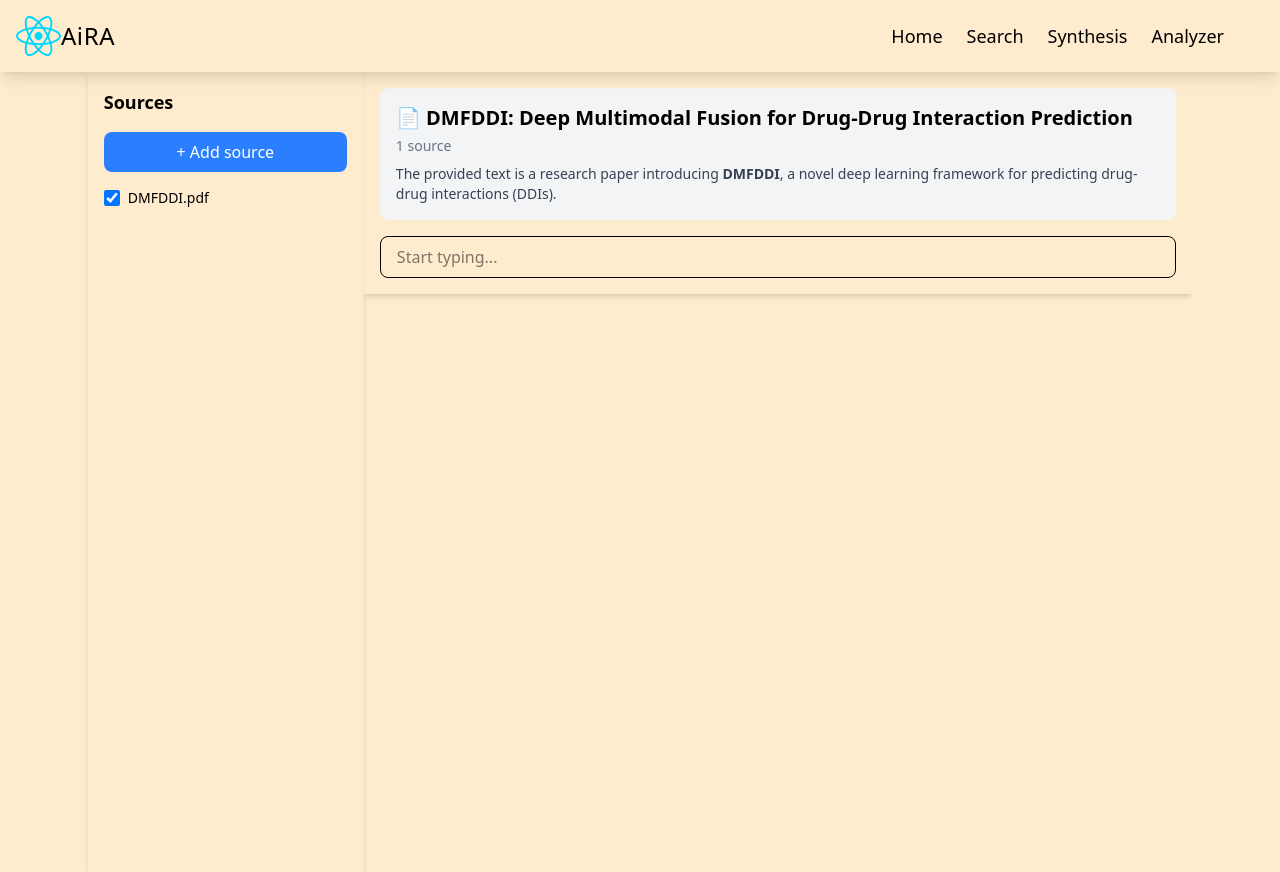
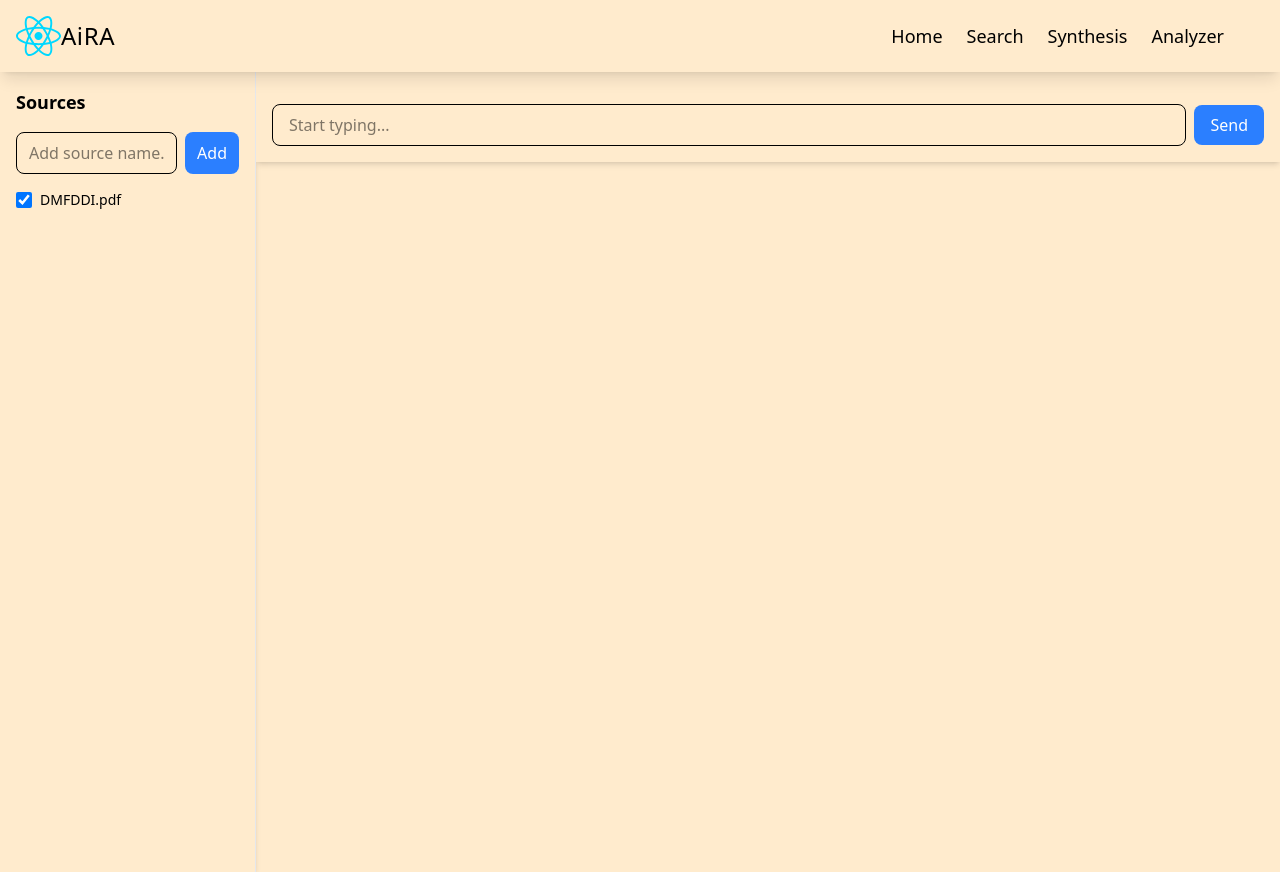
Before and after one commit to adigajjar/AiRA, a React (Vite) app in the folder client/: page /synthesis in a window 1280 px wide. Built offline with nearby package versions, Linux system fonts and the light colour scheme.

Commit message:
ft. frontend dynamic

```diff
--- a/client/src/components/SourcesPanel.jsx
+++ b/client/src/components/SourcesPanel.jsx
@@ -1,15 +1,54 @@
-function SourcesPanel() {
+import { useState } from 'react';
+
+function SourcesPanel({ sources, addSource, toggleSource }) {
+  const [newSource, setNewSource] = useState('');
+
+  // Add source dynamically
+  const handleAddSource = () => {
+    if (newSource.trim() !== '') {
+      addSource(newSource);
+      setNewSource('');
+    }
+  };
+
   return (
-      <div className="w-1/4 bg-[#FFEBCD] shadow-md p-4 border-r border-gray-200">
+    <div className="w-1/5 bg-[#FFEBCD] shadow-md p-4 border-r border-gray-200">
       <h2 className="text-lg font-semibold mb-4">Sources</h2>
 
-        <button className="w-full bg-blue-500 text-white py-2 rounded-lg mb-4">
-          + Add source
+      {/* Add Source Input */}
+      <div className="flex mb-4 space-x-2">
+        <input
+          type="text"
+          placeholder="Add source name..."
+          value={newSource}
+          onChange={(e) => setNewSource(e.target.value)}
+          className="w-full border rounded-lg px-3 py-2 focus:outline-none"
+        />
+        <button
+          onClick={handleAddSource}
+          className="bg-blue-500 text-white px-3 py-2 rounded-lg hover:bg-blue-600"
+        >
+          Add
         </button>
+      </div>
 
-        <div className="flex items-center space-x-2 mb-2">
-          <input type="checkbox" checked className="w-4 h-4" />
-          <span className="text-sm">DMFDDI.pdf</span>
+      {/* List of Sources */}
+      <div className="space-y-2">
+        {sources.map((source) => (
+          <div key={source.id} className="flex items-center space-x-2">
+            <input
+              type="checkbox"
+              checked={source.selected}
+              onChange={() => toggleSource(source.id)}
+              className="w-4 h-4"
+            />
+            <span
+              className={`text-sm ${source.selected ? 'text-black' : 'text-gray-500'}`}
+            >
+              {source.name}
+            </span>
+          </div>
+        ))}
       </div>
     </div>
   );
--- a/client/src/components/chatPanel.jsx
+++ b/client/src/components/chatPanel.jsx
@@ -1,23 +1,45 @@
-function ChatPanel() {
-    return (
-      <div className="flex-1 p-4 overflow-y-auto bg-[#FFEBCD] shadow-md">
-        <div className="bg-gray-100 p-4 rounded-lg mb-4">
-          <h3 className="text-xl font-bold mb-1">
-            📄 DMFDDI: Deep Multimodal Fusion for Drug-Drug Interaction Prediction
-          </h3>
-          <p className="text-sm text-gray-500">1 source</p>
-          <p className="mt-2 text-sm text-gray-700">
-            The provided text is a research paper introducing <b>DMFDDI</b>, a novel deep learning framework for predicting drug-drug interactions (DDIs).
-          </p>
-        </div>
+import { useState } from 'react';
 
+function ChatPanel({ messages, sendMessage }) {
+  const [input, setInput] = useState('');
+
+  const handleSend = () => {
+    sendMessage(input);
+    setInput('');
+  };
+
+  return (
+    <div className="flex-1 p-4 overflow-y-auto bg-[#FFEBCD] shadow-md flex flex-col justify-between">
+      {/* Display Messages */}
+      <div className="flex-1 overflow-y-auto mb-4">
+        {messages.map((msg) => (
+          <div
+            key={msg.id}
+            className="bg-gray-100 p-3 rounded-lg mb-2 shadow-md"
+          >
+            {msg.text}
+          </div>
+        ))}
+      </div>
+
+      {/* Input Box */}
+      <div className="flex items-center space-x-2">
         <input
           type="text"
           placeholder="Start typing..."
+          value={input}
+          onChange={(e) => setInput(e.target.value)}
           className="w-full border rounded-lg px-4 py-2 focus:outline-none focus:ring-2 focus:ring-blue-500"
         />
+        <button
+          onClick={handleSend}
+          className="bg-blue-500 text-white px-4 py-2 rounded-lg hover:bg-blue-600"
+        >
+          Send
+        </button>
       </div>
-    );
-  }
+    </div>
+  );
+}
 
-  export default ChatPanel;
+export default ChatPanel;
--- a/client/src/pages/Synthesis.jsx
+++ b/client/src/pages/Synthesis.jsx
@@ -6,21 +6,48 @@ import ChatPanel from "../components/chatPanel";
 import StudioPanel from "../components/StudioPanel";
 
 const Synthesis = () => {
+    const [sources, setSources] = useState([
+        { id: 1, name: 'DMFDDI.pdf', selected: true }
+      ]);
+      const [messages, setMessages] = useState([]);
+
+      // Add new source dynamically
+      const addSource = (sourceName) => {
+        const newSource = {
+          id: sources.length + 1,
+          name: sourceName,
+          selected: true
+        };
+        setSources([...sources, newSource]);
+      };
+
+      // Toggle source selection
+      const toggleSource = (id) => {
+        const updatedSources = sources.map((source) =>
+          source.id === id ? { ...source, selected: !source.selected } : source
+        );
+        setSources(updatedSources);
+      };
+
+      // Handle sending messages dynamically
+      const sendMessage = (message) => {
+        if (message.trim() !== '') {
+          setMessages([...messages, { id: messages.length + 1, text: message }]);
+        }
+      };
+
       return (
-    <div className="bg-[#FFEBCD] flex flex-col items-center">
         <div className="flex h-screen bg-[#FFEBCD]">
           {/* Left Sidebar */}
-        <SourcesPanel />
+          <SourcesPanel sources={sources} addSource={addSource} toggleSource={toggleSource} />
 
           {/* Main Chat Section */}
           <div className="flex-1 overflow-hidden">
-          <ChatPanel />
+            <ChatPanel messages={messages} sendMessage={sendMessage} />
           </div>
 
 
         </div>
-    </div>
       );
-};
-
+    }
 export default Synthesis;
```
Lines whose indentation alone changed are shown as unchanged.
